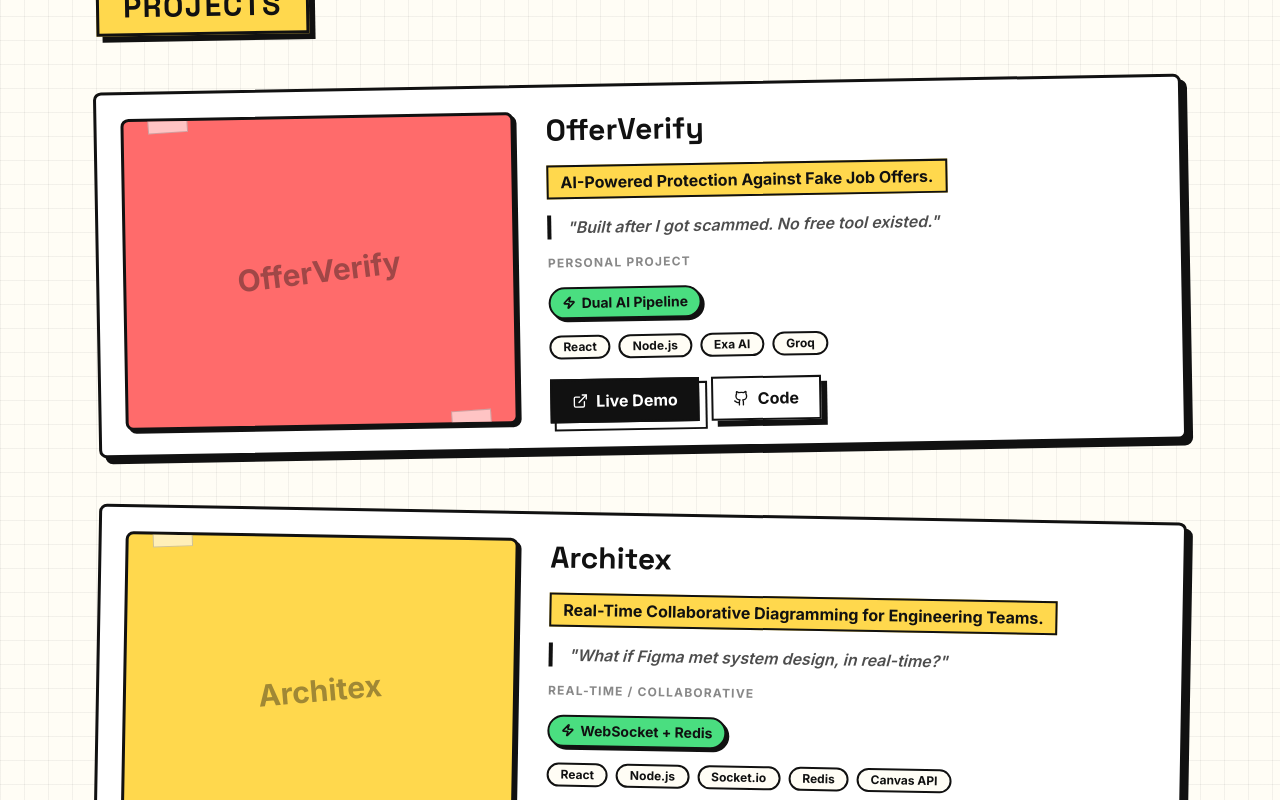
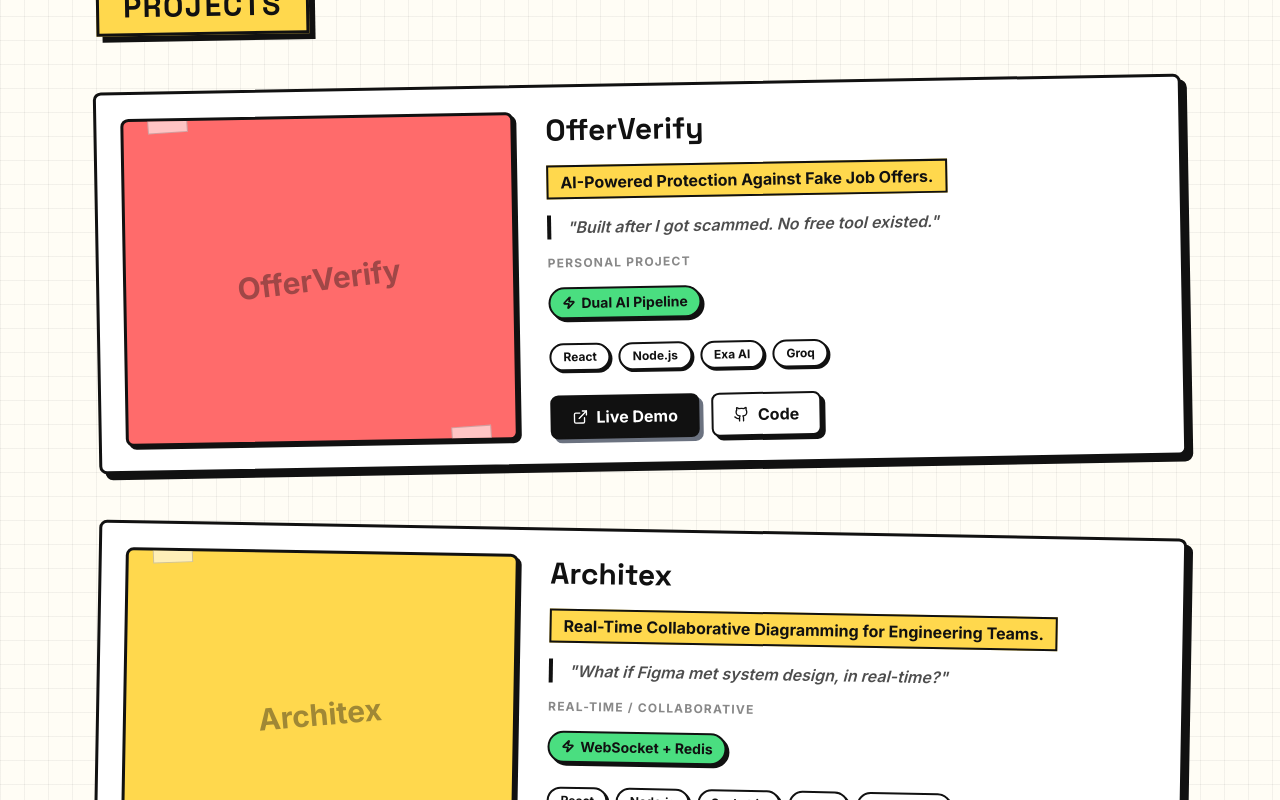
Before and after one commit to Ankush23056/dev-portfolio, a React (Vite) app: page / in a window 1280 px wide. Shown: the part 2000-2800 px from the top of the page. Built offline with nearby package versions, Linux system fonts and the light colour scheme.

Commit message:
feat: redesign projects section, update button styles

```diff
--- a/index.html
+++ b/index.html
@@ -2,6 +2,7 @@
 <html lang="en" className="scroll-smooth">
   <head>
     <meta charset="UTF-8" />
+    <link rel="icon" type="image/png" href="/favico.png" />
     <meta name="viewport" content="width=device-width, initial-scale=1.0" />
     <title>Ankush Kumar | Frontend Developer</title>
     <link rel="preconnect" href="https://fonts.googleapis.com">
--- a/src/components/Projects.jsx
+++ b/src/components/Projects.jsx
@@ -177,35 +177,28 @@
                   </div>
 
                   {/* 6. Tech Stack pills — outline style */}
-                  <div className="flex flex-wrap gap-2">
-                    {project.stack.map((tech) => (
-                      <span
+                  <div className="flex flex-wrap gap-2 pt-2 pb-1">
+                    {project.stack.map((tech, i) => (
+                      <motion.span
                         key={tech}
-                        className="border-2 border-ink px-3 py-0.5 text-xs font-bold rounded-full bg-paper"
+                        whileHover={{ scale: 1.05, rotate: i % 2 === 0 ? -4 : 4 }}
+                        className="inline-block border-2 border-ink px-3 py-1 text-xs font-bold rounded-full bg-white shadow-[2px_2px_0px_#111111] cursor-default"
                       >
                         {tech}
-                      </span>
+                      </motion.span>
                     ))}
                   </div>
 
                   {/* 7. Buttons */}
                   <div className="flex flex-wrap gap-3 pt-1">
-                    <motion.a
-                      href={project.live}
-                      target="_blank"
-                      rel="noopener noreferrer"
-                      whileHover={{ y: -2, x: -2 }}
-                      whileTap={{ y: 0, x: 0 }}
-                      className="inline-block border-2 border-ink bg-ink text-white px-4 md:px-5 py-2 font-bold whitespace-nowrap"
-                      style={{ boxShadow: '6px 6px 0px #ffffff, 6px 6px 0px 2px #111111' }}
-                    >
+                    <BrutalButton color="bg-ink" shadow="shadow-[4px_4px_0px_#6b7280]" className="text-white" href={project.live}>
                       <span className="flex items-center gap-2">
                         <ExternalLink size={16} />
                         Live Demo
                       </span>
-                    </motion.a>
+                    </BrutalButton>
                     {project.github && project.github !== '#' && (
-                      <BrutalButton color="bg-white" href={project.github}>
+                      <BrutalButton color="bg-white" shadow="shadow-[4px_4px_0px_#111111]" href={project.github}>
                         <span className="flex items-center gap-2">
                           <Github size={16} />
                           Code
--- a/src/components/ui/BrutalButton.jsx
+++ b/src/components/ui/BrutalButton.jsx
@@ -1,7 +1,7 @@
 import { motion } from 'motion/react';
 
-export default function BrutalButton({ children, className = '', color = 'bg-white', onClick, href, download }) {
-  const baseClasses = `border-2 border-ink brutal-shadow px-4 md:px-5 py-2 font-bold transition-colors hover:bg-opacity-90 whitespace-nowrap ${color} ${className}`;
+export default function BrutalButton({ children, className = '', color = 'bg-white', onClick, href, download, shadow = 'brutal-shadow' }) {
+  const baseClasses = `border-2 border-ink ${shadow} rounded-lg px-4 md:px-5 py-2 font-bold transition-colors hover:bg-opacity-90 whitespace-nowrap ${color} ${className}`;
 
   if (href) {
     return (
--- a/src/components/ui/BrutalCard.jsx
+++ b/src/components/ui/BrutalCard.jsx
@@ -3,9 +3,10 @@
 export default function BrutalCard({ children, className = '', color = 'bg-white', rotation = 0 }) {
   return (
     <motion.div
+      initial={{ rotate: rotation, scale: 1 }}
+      animate={{ rotate: rotation, scale: 1 }}
       whileHover={{ scale: 1.02, rotate: rotation === 0 ? 1 : rotation }}
       className={`border-3 border-ink brutal-shadow rounded-lg p-4 sm:p-6 w-[95%] mx-auto sm:w-full ${color} ${className}`}
-      style={{ rotate: `${rotation}deg` }}
     >
       {children}
     </motion.div>
```
Also changed, not shown: public/favico.png (renamed from public/cv.png).
